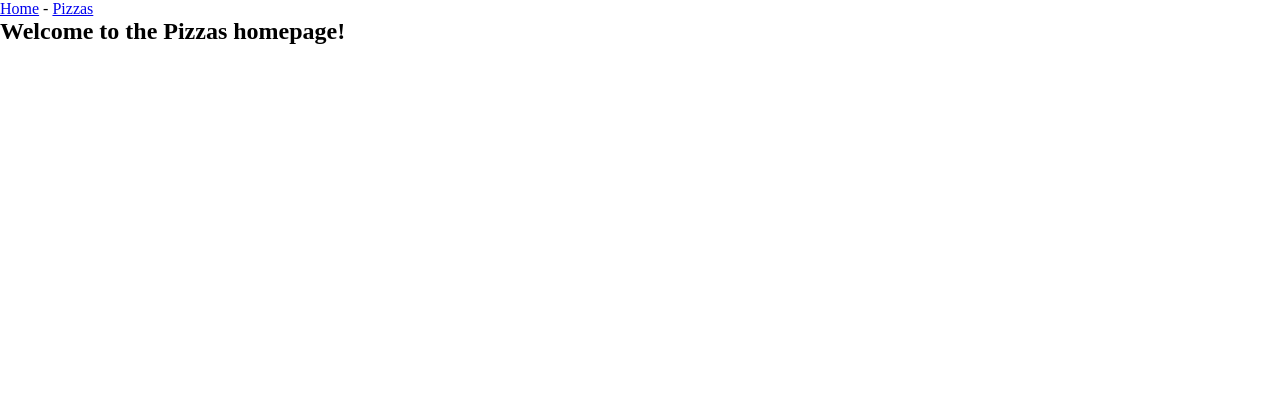
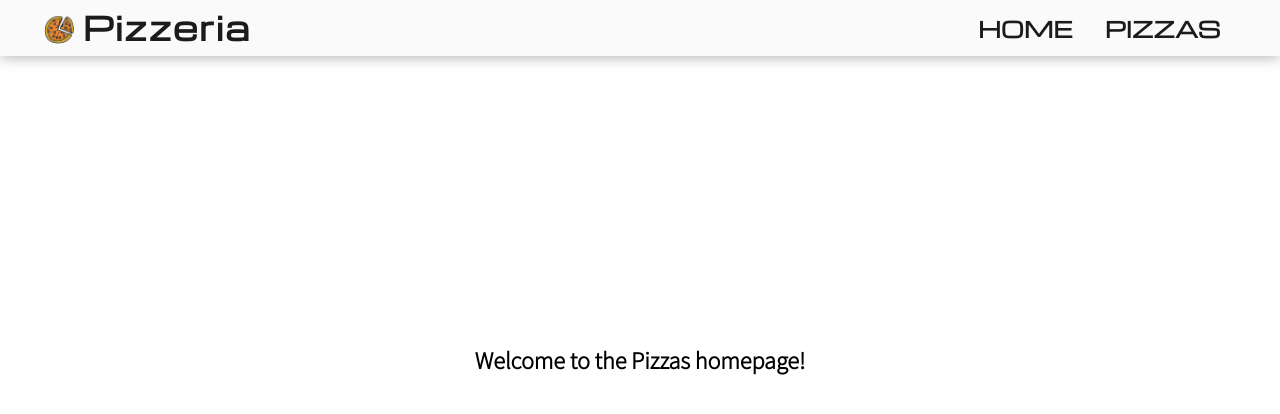
Before and after one commit to 0mppula/Python_Web_Applications, a Django app: page / in a window 1280 px wide. Shown: the top 414 px of the page. Run offline with Django 3.2, Linux system fonts and the light colour scheme.

Commit message:
Added navbar

```diff
--- a/pizzeria/static/css/styles.css
+++ b/pizzeria/static/css/styles.css
@@ -1,8 +1,27 @@
-/* PIZZERIA */
+/* Navbar font */
+@import url('https://fonts.googleapis.com/css2?family=Michroma&display=swap');
+/* Body font */
+@import url('https://fonts.googleapis.com/css2?family=Source+Sans+Pro:wght@200;300&display=swap');
+
+/* Master styles */
+:root {
+    --mainBlack: #1b1b1b;
+    --mainWhite: #fafafa;
+    --secondaryColor: #225599;
+    --titleLetterSpacing: 0.1rem;
+    --mainBoxShadow: 0px 1px 13px 0px rgba(27, 27, 27, 0.35);
+    --slowTransition: all 0.3s ease;
+}
+
 * {
     margin: 0;
     padding: 0;
     box-sizing: border-box;
+    text-decoration: none;
+}
+
+body {
+    font-family: 'Source Sans Pro', sans-serif;
 }
 
 .container {
@@ -13,6 +32,69 @@
     justify-content: center;
     align-items: center;
 }
+/* EndMaster styles */
+
+/* Navbar styles */
+.nav-bar {
+    font-family: 'Michroma', sans-serif;
+    height: 3.5rem;
+    width: 100%;
+    background: var(--mainWhite);
+    color: var(--mainBlack);
+    display: flex;
+    justify-content: space-around;
+    align-items: center;
+    position: fixed;
+    user-select: none;
+    box-shadow: var(--mainBoxShadow);
+
+}
+
+.nav-header {
+    width: 65%;
+    display: flex;
+    align-items: center;
+    padding-bottom: 0.125rem;
+}
+
+.nav-logo {
+	margin-right: 0.35rem;
+}
+
+.nav-header img {
+	padding-top: 0.4rem;
+	height: 40px;
+}
+
+.nav-header h1 {
+    font-size: 2rem;
+    color: var(--mainBlack);
+    letter-spacing: var(--titleLetterSpacing);
+}
+
+.nav-links {
+    width: max(20%, 275px);
+    display: flex;
+    justify-content: space-around;
+    font-size: 1.35rem;
+    font-weight: 600;
+    text-transform: uppercase;
+    list-style: none;
+    transition: var(--slowTransition);
+}
+
+.nav-links li a {
+    color: var(--mainBlack);
+}
+
+.nav-links li a:hover {
+    color: var(--secondaryColor)
+}
+
+.nav-links li a:active {
+    color: var(--mainBlack)
+}
+/* End Navbar styles */
 
 
 .title {
--- a/pizzeria/templates/base.html
+++ b/pizzeria/templates/base.html
@@ -10,9 +10,33 @@
     <title>Pizzas {% block title %}{% endblock title %}</title>
 </head>
 <body>
-    <p><a href="{% url 'pizzas:index' %}">Home</a>
-    <span> - </span>
-    <a href="{% url 'pizzas:pizza_list' %}">Pizzas</a></p>
-    {% block content %}{% endblock content %}
+    <div class="nav-bar">
+        <div class="nav-header">
+            <div class="nav-logo">
+                <a href="{% url 'pizzas:index' %}">
+                    <img src="{% static './images/pizza.png' %}" alt="logo">
+                </a>
+            </div>
+
+            <h1>
+                <a href="{% url 'pizzas:index' %}"><h1>Pizzeria</h1></a>
+            </h1>
+        </div>
+
+
+        <ul class="nav-links">
+            <li>
+                <a href="{% url 'pizzas:index' %}">Home</a>
+            </li>
+            <li>
+                <a href="{% url 'pizzas:pizza_list' %}">Pizzas</a>
+            </li>
+        </ul>
+    </div>
+
+    <div class="container">
+        {% block content %}{% endblock content %}
+    </div>
+
 </body>
 </html>
--- a/pizzeria/templates/pizzas/pizzas.html
+++ b/pizzeria/templates/pizzas/pizzas.html
@@ -2,6 +2,7 @@
 
 {% block title %} List {% endblock title %}
 {% block content %}
+
     <h3>Here are all the pizzas</h3>
 
     <ul>
```
Also changed, not shown: pizzeria/db.sqlite3, pizzeria/static/images/pizza.png (added).
